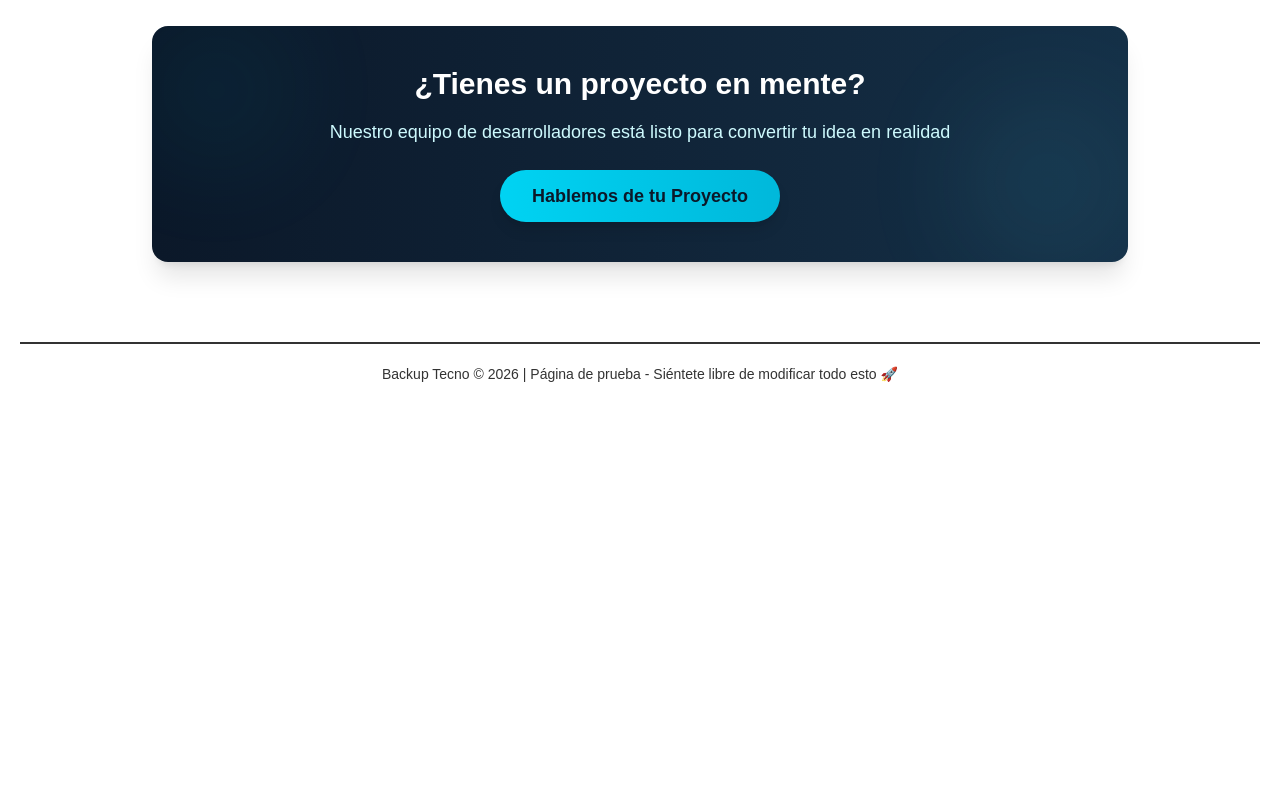
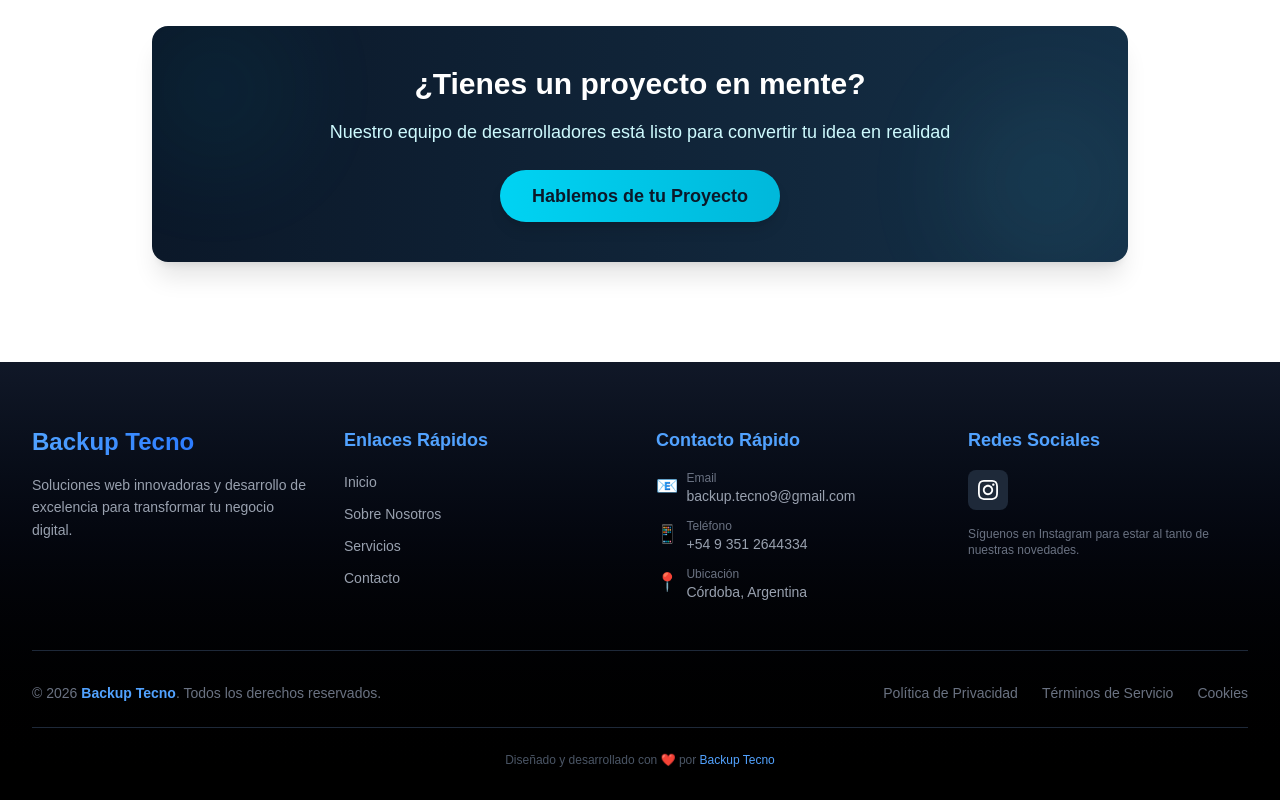
Before and after one commit to JPGenaro/BackupTecno, a Next.js app in the folder frontend/: page / in a window 1280 px wide. Shown: the part 2326-3126 px from the top of the page. Before the commit the page ends 2731 px from the top, so only its background shows below. Built offline with nearby package versions, Linux system fonts and the light colour scheme.

Commit message:
Footer hecho

```diff
--- a/frontend/src/app/layout.tsx
+++ b/frontend/src/app/layout.tsx
@@ -1,5 +1,6 @@
 import type { Metadata } from "next";
 import { Geist, Geist_Mono } from "next/font/google";
+import Footer from "@/components/Footer";
 import "./globals.css";
 
 const geistSans = Geist({
@@ -28,9 +29,10 @@ export default function RootLayout({
   return (
     <html lang="en">
       <body
-        className={`${geistSans.variable} ${geistMono.variable} antialiased`}
+        className={`${geistSans.variable} ${geistMono.variable} antialiased flex flex-col min-h-screen`}
       >
-        {children}
+        <div className="flex-1">{children}</div>
+        <Footer />
       </body>
     </html>
   );
--- a/frontend/src/app/page.tsx
+++ b/frontend/src/app/page.tsx
@@ -229,17 +229,6 @@ export default function Home() {
             </div>
           </div>
         </section>
-
-        <footer style={{
-          marginTop: "60px",
-          paddingTop: "20px",
-          borderTop: "2px solid #333",
-          textAlign: "center",
-          color: "#333",
-          fontSize: "14px"
-        }}>
-          <p>Backup Tecno © 2026 | Página de prueba - Siéntete libre de modificar todo esto 🚀</p>
-        </footer>
       </main>
 
       <style jsx>{`
--- /dev/null
+++ b/frontend/src/components/Footer.tsx
@@ -0,0 +1,143 @@
+import Link from "next/link";
+
+const InstagramIcon = () => (
+  <svg
+    className="w-5 h-5"
+    fill="currentColor"
+    viewBox="0 0 24 24"
+    xmlns="http://www.w3.org/2000/svg"
+  >
+    <path d="M12 2.163c3.204 0 3.584.012 4.85.07 3.252.148 4.771 1.691 4.919 4.919.058 1.265.069 1.645.069 4.849 0 3.205-.012 3.584-.069 4.849-.149 3.225-1.664 4.771-4.919 4.919-1.266.058-1.644.07-4.85.07-3.204 0-3.584-.012-4.849-.07-3.26-.149-4.771-1.699-4.919-4.92-.058-1.265-.07-1.644-.07-4.849 0-3.204.013-3.583.07-4.849.149-3.227 1.664-4.771 4.919-4.919 1.266-.057 1.645-.069 4.849-.069zm0-2.163c-3.259 0-3.667.014-4.947.072-4.358.2-6.78 2.618-6.98 6.98-.059 1.281-.073 1.689-.073 4.948 0 3.259.014 3.668.072 4.948.2 4.358 2.618 6.78 6.98 6.98 1.281.058 1.689.072 4.948.072 3.259 0 3.668-.014 4.948-.072 4.354-.2 6.782-2.618 6.979-6.98.059-1.28.073-1.689.073-4.948 0-3.259-.014-3.667-.072-4.947-.196-4.354-2.617-6.78-6.979-6.98-1.281-.059-1.69-.073-4.949-.073zm0 5.838c-3.403 0-6.162 2.759-6.162 6.162s2.759 6.163 6.162 6.163 6.162-2.759 6.162-6.163c0-3.403-2.759-6.162-6.162-6.162zm0 10.162c-2.209 0-4-1.79-4-4 0-2.209 1.791-4 4-4s4 1.791 4 4c0 2.21-1.791 4-4 4zm6.406-11.845c-.796 0-1.441.645-1.441 1.44s.645 1.44 1.441 1.44c.795 0 1.439-.645 1.439-1.44s-.644-1.44-1.439-1.44z" />
+  </svg>
+);
+
+export default function Footer() {
+  const currentYear = new Date().getFullYear();
+
+  const quickLinks = [
+    { label: "Inicio", href: "/" },
+    { label: "Sobre Nosotros", href: "/nosotros" },
+    { label: "Servicios", href: "#servicios" },
+    { label: "Contacto", href: "#contacto" },
+  ];
+
+
+  const contactInfo = [
+    { icon: "📧", label: "Email", value: "backup.tecno9@gmail.com" },
+    { icon: "📱", label: "Teléfono", value: "+54 9 351 2644334" },
+    { icon: "📍", label: "Ubicación", value: "Córdoba, Argentina" },
+  ];
+
+  return (
+    <footer className="bg-gradient-to-b from-gray-900 to-black text-white pt-16 pb-8">
+      {/* Main Footer Content */}
+      <div className="max-w-7xl mx-auto px-4 sm:px-6 lg:px-8">
+        <div className="grid grid-cols-1 md:grid-cols-4 gap-8 mb-12">
+          {/* Brand Section */}
+          <div className="col-span-1">
+            <h3 className="text-2xl font-bold bg-gradient-to-r from-blue-400 to-blue-600 bg-clip-text text-transparent mb-4">
+              Backup Tecno
+            </h3>
+            <p className="text-gray-400 text-sm leading-relaxed">
+              Soluciones web innovadoras y desarrollo de excelencia para transformar tu negocio digital.
+            </p>
+          </div>
+
+          {/* Quick Links */}
+          <div>
+            <h4 className="text-lg font-semibold mb-4 text-blue-400">Enlaces Rápidos</h4>
+            <ul className="space-y-2">
+              {quickLinks.map((link) => (
+                <li key={link.href}>
+                  <Link
+                    href={link.href}
+                    className="text-gray-400 hover:text-blue-400 transition-colors duration-300 text-sm"
+                  >
+                    {link.label}
+                  </Link>
+                </li>
+              ))}
+            </ul>
+          </div>
+
+          {/* Contact Info */}
+          <div>
+            <h4 className="text-lg font-semibold mb-4 text-blue-400">Contacto Rápido</h4>
+            <ul className="space-y-3">
+              {contactInfo.map((item, index) => (
+                <li key={index} className="text-sm">
+                  <div className="flex items-start gap-2">
+                    <span className="text-lg mt-0.5">{item.icon}</span>
+                    <div>
+                      <p className="text-gray-500 text-xs">{item.label}</p>
+                      <p className="text-gray-400">{item.value}</p>
+                    </div>
+                  </div>
+                </li>
+              ))}
+            </ul>
+          </div>
+
+          {/* Social Networks */}
+          <div>
+            <h4 className="text-lg font-semibold mb-4 text-blue-400">Redes Sociales</h4>
+            <div className="flex flex-wrap gap-3">
+              <Link
+                href="https://www.instagram.com/backuptecno/"
+                target="_blank"
+                rel="noopener noreferrer"
+                title="Instagram"
+                className="w-10 h-10 flex items-center justify-center bg-gray-800 hover:bg-gradient-to-br hover:from-purple-600 hover:via-pink-600 hover:to-orange-500 rounded-lg transition-all duration-300 transform hover:scale-110"
+              >
+                <InstagramIcon />
+              </Link>
+            </div>
+            <p className="text-gray-500 text-xs mt-4">
+              Síguenos en Instagram para estar al tanto de nuestras novedades.
+            </p>
+          </div>
+        </div>
+
+        {/* Divider */}
+        <div className="border-t border-gray-800 my-8"></div>
+
+        {/* Footer Bottom */}
+        <div className="flex flex-col md:flex-row justify-between items-center">
+          <div className="text-gray-500 text-sm mb-4 md:mb-0">
+            <p>
+              © {currentYear} <span className="text-blue-400 font-semibold">Backup Tecno</span>. Todos los derechos reservados.
+            </p>
+          </div>
+
+          <div className="flex gap-6 text-sm">
+            <Link
+              href="#"
+              className="text-gray-500 hover:text-blue-400 transition-colors duration-300"
+            >
+              Política de Privacidad
+            </Link>
+            <Link
+              href="#"
+              className="text-gray-500 hover:text-blue-400 transition-colors duration-300"
+            >
+              Términos de Servicio
+            </Link>
+            <Link
+              href="#"
+              className="text-gray-500 hover:text-blue-400 transition-colors duration-300"
+            >
+              Cookies
+            </Link>
+          </div>
+        </div>
+
+        {/* Design Credit */}
+        <div className="text-center mt-6 pt-6 border-t border-gray-800">
+          <p className="text-gray-600 text-xs">
+            Diseñado y desarrollado con ❤️ por <span className="text-blue-400">Backup Tecno</span>
+          </p>
+        </div>
+      </div>
+    </footer>
+  );
+}
```
